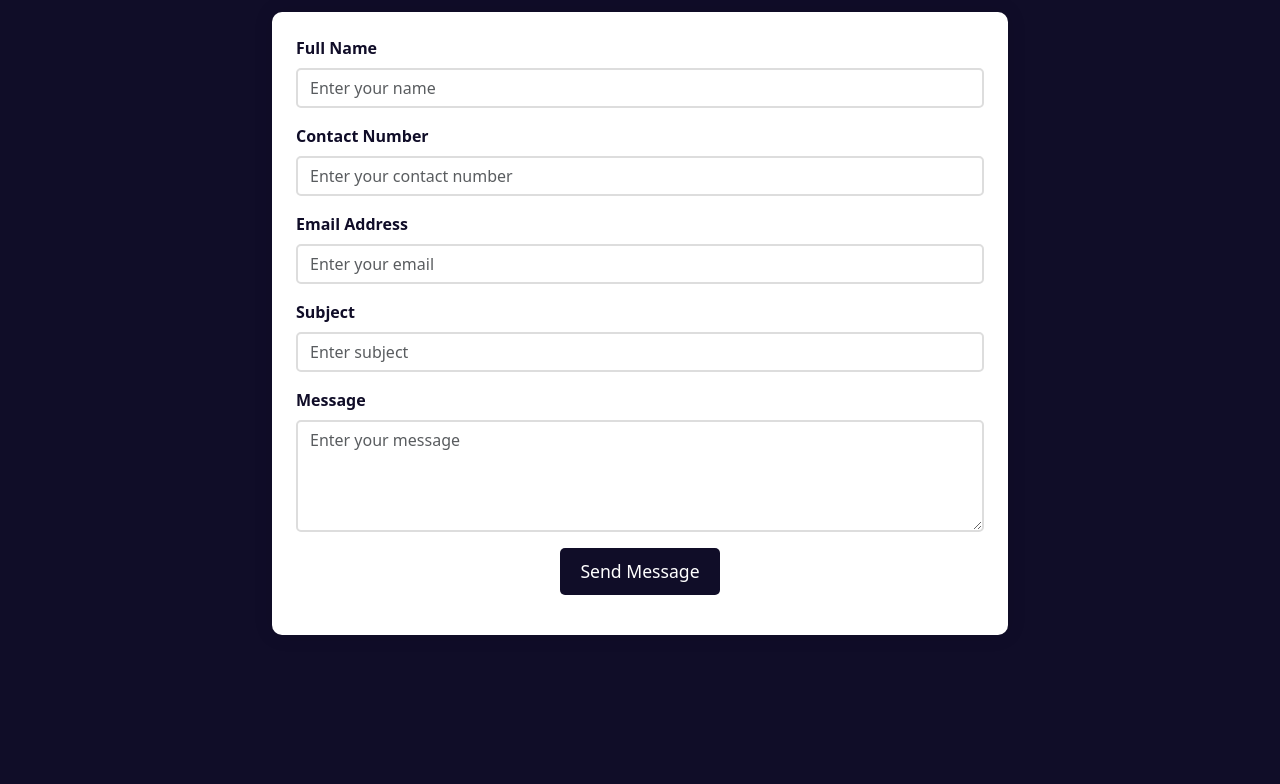
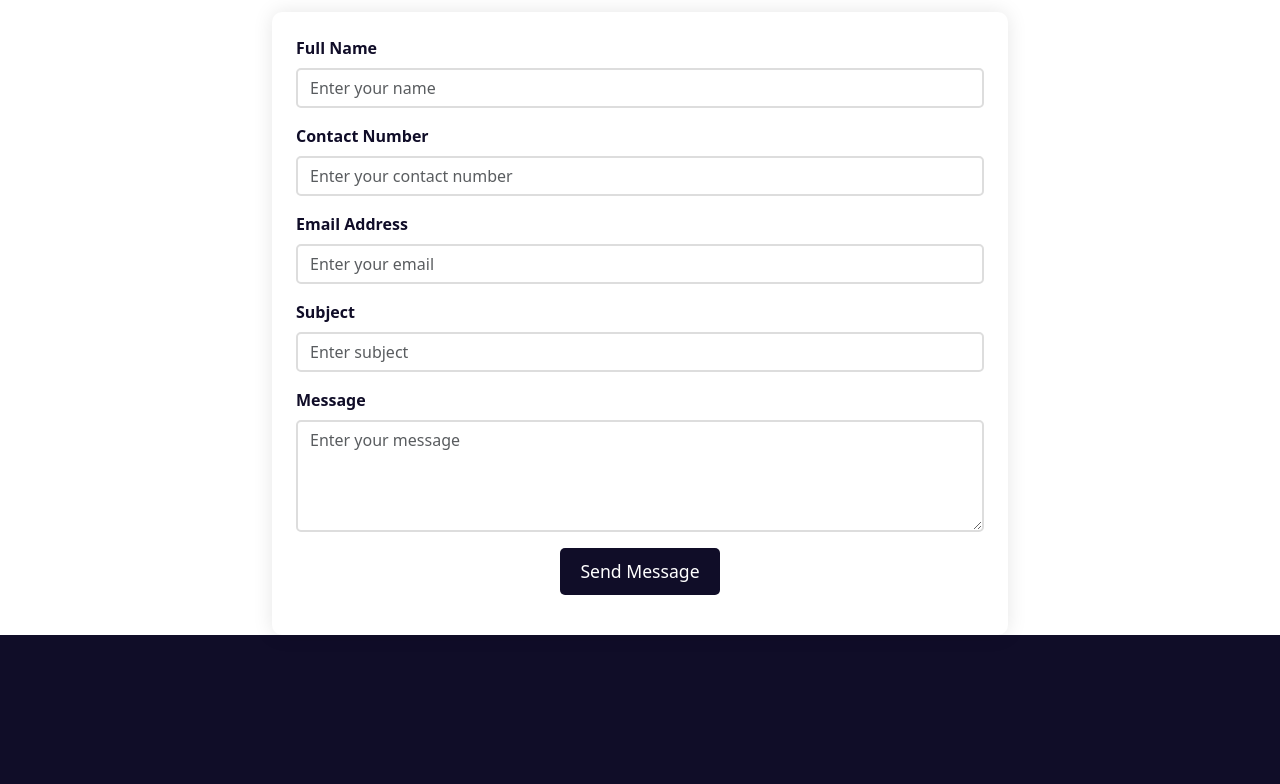
Before and after one commit to raza-abbas-23sw/Frontend-Hackathon-2k25, a plain HTML site: page contact.html in a window 1280 px wide. Shown: the part 161-945 px from the top of the page. Drawn offline with nearby package versions, Linux system fonts and the light colour scheme.

Commit message:
Update style.css

```diff
--- a/style.css
+++ b/style.css
@@ -379,7 +379,7 @@ footer ul {
 
 .contact {
     margin-top: 105px;
-    background: var(--primary-color);
+    background: white;
     color: white;
 }
 
```
